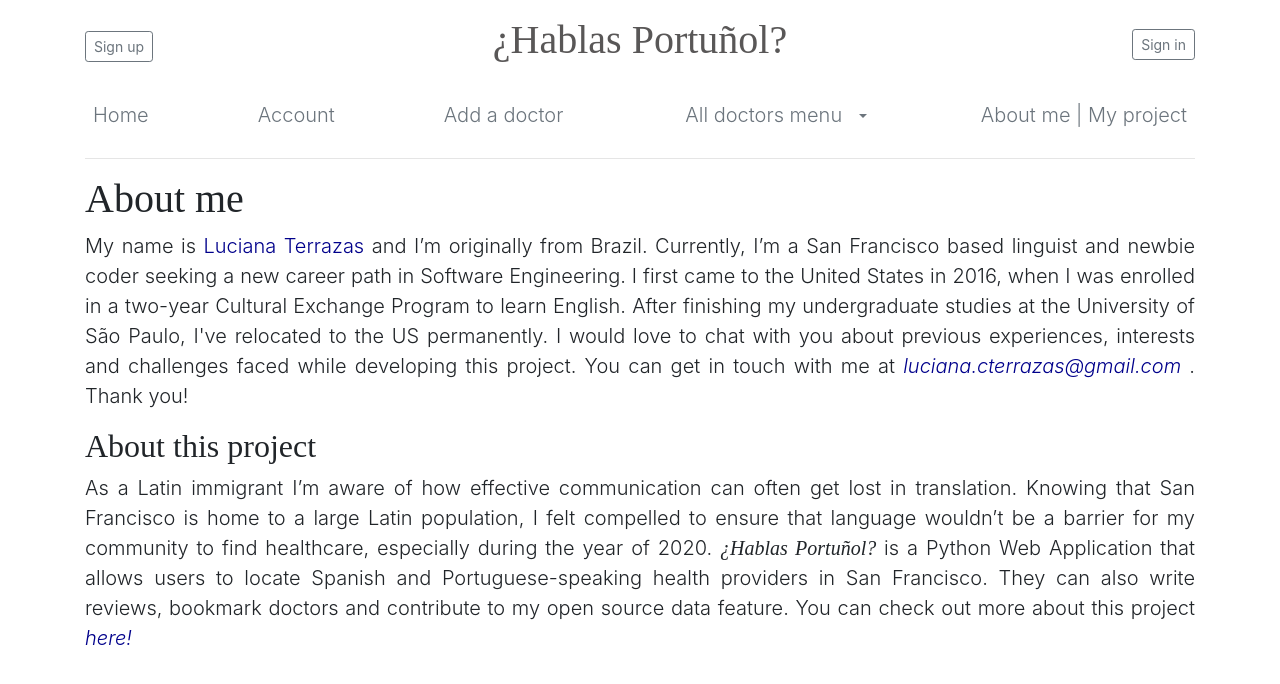
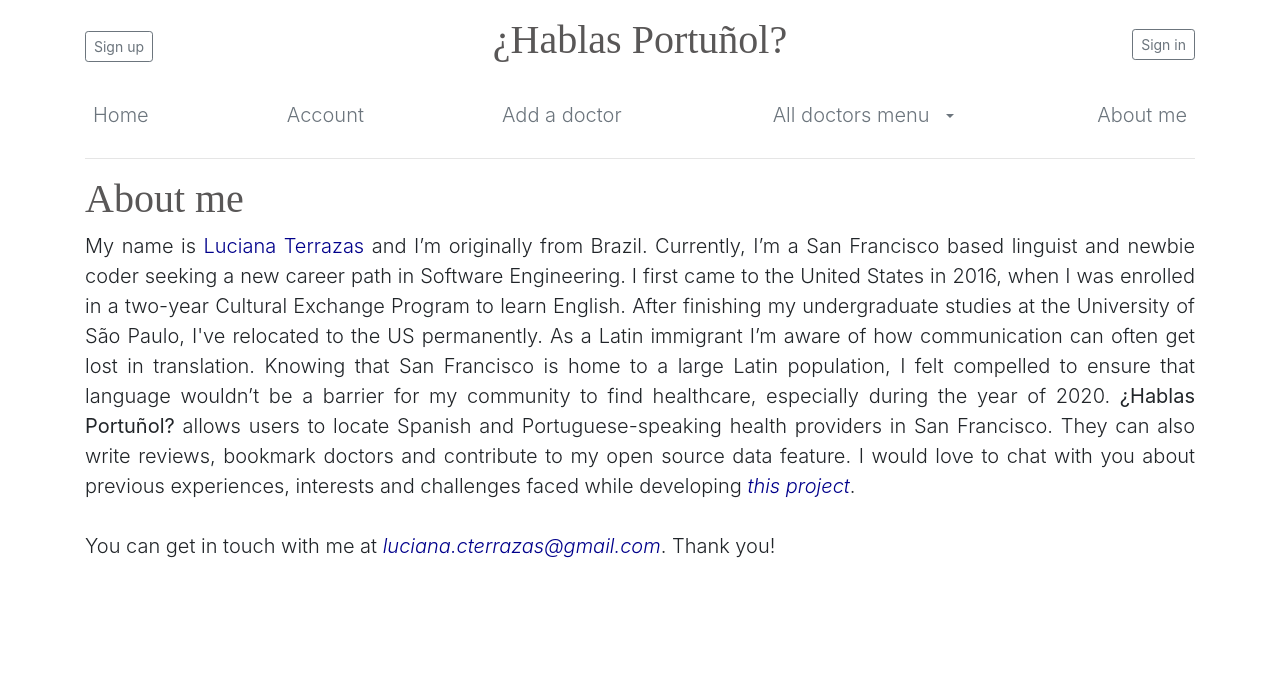
Before and after one commit to lucianact/doctor-look-up-app, a Flask app: page /aboutme in a window 1280 px wide. Shown: the top 684 px of the page. Run offline with Flask 2, Linux system fonts and the light colour scheme; data that the repository does not hold is empty; some libraries are stand-ins or nearby versions.

Commit message:
The Final Update!

```diff
--- a/templates/aboutme.html
+++ b/templates/aboutme.html
@@ -1,42 +1,23 @@
 {% extends 'base.html' %}
-{% block title %}About me and my project{% endblock %}
+{% block title %}About me{% endblock %}
 {% block body %}
 <hr>
 <div>
-    <h1 class="logo">About me</h1>
+    <h1 class="logo" style="color:rgb(89, 87, 87)">About me</h1>
     <p style="text-align:justify" class="lead">
-        My name is
-        <a href="https://www.linkedin.com/in/lucianact/" class="doctor-links">
-            Luciana Terrazas
-        </a>
-        and I’m originally from Brazil.
-        Currently, I’m a San Francisco based linguist and newbie coder seeking a
-        new career path in Software Engineering. I first came to the United States in 2016,
-        when I was enrolled in a two-year
-        Cultural Exchange Program to learn English.
-        After finishing my undergraduate studies at the University of São Paulo,
-        I've relocated to the US permanently.
-        I would love to chat with you about previous experiences,
-        interests and challenges faced while developing this project.
-        You can get in touch with me at
-        <a href="mailto:luciana.cterrazas@gmail.com" class="doctor-links">
-            <em>luciana.cterrazas@gmail.com</em>
-        </a>.
+        My name is <a href="https://www.linkedin.com/in/lucianact/" class="doctor-links"> Luciana Terrazas</a> and I’m originally from Brazil.
+        Currently, I’m a San Francisco based linguist and newbie coder seeking a new career path in Software Engineering.
+        I first came to the United States in 2016, when I was enrolled in a two-year Cultural Exchange Program to learn English.
+        After finishing my undergraduate studies at the University of São Paulo, I've relocated to the US permanently.
+        As a Latin immigrant I’m aware of how communication can often get lost in translation.
+        Knowing that San Francisco is home to a large Latin population,
+        I felt compelled to ensure that language wouldn’t be a barrier for my community to find healthcare, especially during the year of 2020.
+        <b>¿Hablas Portuñol?</b> allows users to locate Spanish and Portuguese-speaking health providers in San Francisco.
+        They can also write reviews, bookmark doctors and contribute to my open source data feature.
+        I would love to chat with you about previous experiences, interests and challenges faced while developing
+        <a href="https://github.com/lucianact/doctor-look-up-app" class="doctor-links"><em>this project</em></a>.<br><br>
+        You can get in touch with me at <a href="mailto:luciana.cterrazas@gmail.com" class="doctor-links"><em>luciana.cterrazas@gmail.com</em></a>.
         Thank you!
-</p>
-    <h2 class="logo">About this project</h2>
-    <p style="text-align:justify" class="lead">
-        As a Latin immigrant I’m aware of how effective communication can often get lost in translation.
-        Knowing that San Francisco is home to a large Latin population,
-        I felt compelled to ensure that language wouldn’t be a barrier for my community
-        to find healthcare, especially during the year of 2020.
-        <em class="logo">¿Hablas Portuñol?</em> is a Python Web Application
-        that allows users to locate Spanish and Portuguese-speaking health providers in San Francisco.
-        They can also write reviews, bookmark doctors and contribute to my open source data feature.
-        You can check out more about this project
-        <a href="https://github.com/lucianact/doctor-look-up-app" class="doctor-links">
-            <em>here!</em>
-        </a>
     </p>
 </div>
 {% endblock %}
--- a/templates/base.html
+++ b/templates/base.html
@@ -73,7 +73,7 @@
             <hr>
             {% endfor %}
           </ul>
-          <a class="lead dropdown p-2 text-muted" href="/aboutme">About me | My project</a>
+          <a class="lead dropdown p-2 text-muted" href="/aboutme">About me</a>
         </nav>
       </div>
     <!-- </div> -->
--- a/templates/docform.html
+++ b/templates/docform.html
@@ -1,5 +1,5 @@
 {% extends 'base.html' %}
-{% block title %}Add a new doctor{% endblock %}
+{% block title %}Help us!{% endblock %}
 {% block body %}
 <!-- success message -->
 <div id="thank-you" class="alert alert-info" role="alert" style="display: none">
--- a/templates/homepage.html
+++ b/templates/homepage.html
@@ -1,5 +1,5 @@
 {% extends 'base.html' %}
-{% block title %}Find your doctor{% endblock %}
+{% block title %}¿Hablas Portuñol?{% endblock %}
 {% block body %}
 <!-- homepage headline -->
 <div class="image">
```
